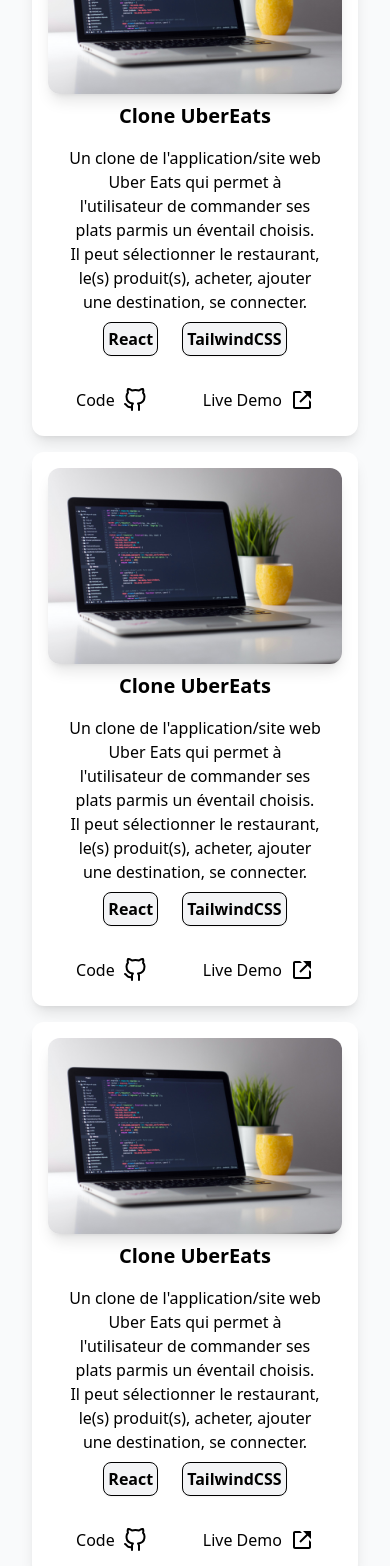
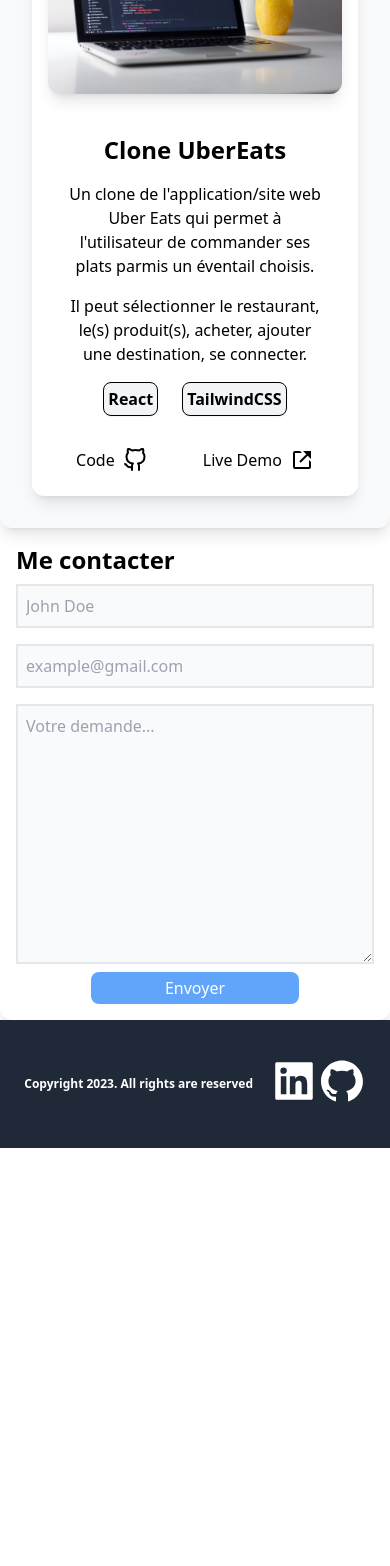
Before and after one commit to Delgorithm/portfolio, a React (Vite) app: page / in a window 390 px wide. Shown: the part 2780-4346 px from the top of the page. After the commit the page ends 3928 px from the top, so only its background shows below. Built offline with nearby package versions, Linux system fonts and the light colour scheme.

Commit message:
fix : responsive + some css

```diff
--- a/src/components/Buttons/BtnProjects/BtnProjectOne.jsx
+++ b/src/components/Buttons/BtnProjects/BtnProjectOne.jsx
@@ -16,9 +16,9 @@
                     rel='noopener noreferrer'
                     className='flex items-center gap-2 p-2 transition duration-200 ease-in-out hover:scale-105'
                 >
-                    <p>Code</p>
+                    <p className='md:text-2xl lg:text-3xl'>Code</p>
                     <button>
-                        <FiGithub className='text-2xl'/>
+                        <FiGithub className='text-2xl md:text-3xl lg:text-4xl'/>
                     </button>
                 </a>
             </div>
@@ -29,9 +29,9 @@
                     rel='noopener noreferrer'
                     className='flex items-center gap-2 p-2 transition duration-200 ease-in-out hover:scale-105'
                 >
-                    <p>Live Demo</p>
+                    <p className='md:text-2xl lg:text-3xl'>Live Demo</p>
                     <button>
-                        <BiLinkExternal className='text-2xl'/>
+                        <BiLinkExternal className='text-2xl md:text-3xl lg:text-4xl'/>
                     </button>
                 </a>
             </div>
--- a/src/components/Contact/Contact.jsx
+++ b/src/components/Contact/Contact.jsx
@@ -56,7 +56,7 @@
         <div className='flex justify-center'>
           <button
             type='submit'
-            className='bg-blue-400 rounded-lg p-1 active:opacity-70 w-52'
+            className='text-white bg-blue-400 rounded-lg p-1 active:opacity-70 w-52'
           >
             Envoyer
           </button>
--- a/src/components/Header/Header.jsx
+++ b/src/components/Header/Header.jsx
@@ -15,7 +15,8 @@
                         src="./img/pp00.jpeg"
                         alt=""
                         width={250}
-                        className=' md:w-80 lg:w-96'
+                        // className='xxsm:w-40 xsm:w-100 md:w-80 lg:w-96'
+                        className='w-40 md:w-80 lg:w-96'
                     />
                 </picture>
                 <h1 className='text-3xl text-center font-bold p-2 py-5 '>Développeur Front-End React</h1>
--- a/src/components/Projects/Projects.jsx
+++ b/src/components/Projects/Projects.jsx
@@ -1,6 +1,7 @@
 import React from 'react'
 import { AiOutlineLeft, AiOutlineRight } from 'react-icons/ai'
 import BtnProjectOne from '../Buttons/BtnProjects/BtnProjectOne'
+import DataProjects from '../data/DataProjects'
 
 const Projects = () => {
   return (
@@ -13,95 +14,26 @@
             <AiOutlineRight />
         </div>
 
-        {/* Project n 1 */}
-        <div className='m-4 p-4 rounded-xl shadow-lg text-center bg-white '>
-            <div>
+        {DataProjects.map((item, index) => (
+            <div
+                key={item.id}
+                className='m-4 p-4 rounded-xl shadow-lg text-center bg-white'
+            >
                 <picture>
-                    <img src="./img/img001.jpg" alt="" className='rounded-xl shadow-lg' />
+                    <img src={item.img} alt="" className='rounded-xl shadow-lg' />
                 </picture>
-                <p className='p-2 text-xl font-semibold'>Clone UberEats</p>
-                <p className='px-5 py-2'>Un clone de l'application/site web Uber Eats qui permet à l'utilisateur de commander ses plats parmis un éventail choisis. <br/>Il peut sélectionner le restaurant, le(s) produit(s), acheter, ajouter une destination, se connecter.</p>
-                <p className='flex justify-center gap-6'>
-                    <span className='font-semibold p-1 border border-black bg-gray-100 shadow-sm rounded-lg'>React</span>
-                    <span className='font-semibold p-1 border border-black bg-gray-100 shadow-sm rounded-lg'>TailwindCSS</span>
-                </p>
+                <p className='pt-10 text-2xl font-semibold md:text-3xl lg:text-4xl'>{item.title}</p>
+                <p className='px-5 p-4 md:text-xl lg:text-2xl'>{item.firstDescription}</p>
+                <p className='px-5 md:text-xl lg:text-2xl'>{item.secondDescription}</p>
+                <div  className='flex justify-center gap-6 pt-4'>
+                    <p className='font-semibold p-1 border border-black bg-gray-100 shadow-sm rounded-lg md:text-xl'>{item.firstTool}</p>
+                    <p className='font-semibold p-1 border border-black bg-gray-100 shadow-sm rounded-lg md:text-xl'>{item.secondTool}</p>
+                </div>
+                <div className='pt-6'>
+                    <BtnProjectOne />
+                </div>
             </div>
-            <div className='pt-6'>
-                <BtnProjectOne />
-            </div>
-        </div>
-
-        {/* Project n 2 */}
-        <div className='m-4 p-4 rounded-xl shadow-lg text-center bg-white'>
-            <div>
-                <picture>
-                    <img src="./img/img001.jpg" alt="" className='rounded-xl shadow-lg' />
-                </picture>
-                <p className='p-2 text-xl font-semibold'>Clone UberEats</p>
-                <p className='px-5 py-2'>Un clone de l'application/site web Uber Eats qui permet à l'utilisateur de commander ses plats parmis un éventail choisis. <br/>Il peut sélectionner le restaurant, le(s) produit(s), acheter, ajouter une destination, se connecter.</p>
-                <p className='flex justify-center gap-6'>
-                    <span className='font-semibold p-1 border border-black bg-gray-100 shadow-sm rounded-lg'>React</span>
-                    <span className='font-semibold p-1 border border-black bg-gray-100 shadow-sm rounded-lg'>TailwindCSS</span>
-                </p>
-            </div>
-            <div className='pt-6'>
-                <BtnProjectOne />
-            </div>
-        </div>
-
-        {/* Project n 3 */}
-        <div className='m-4 p-4 rounded-xl shadow-lg text-center bg-white'>
-            <div>
-                <picture>
-                    <img src="./img/img001.jpg" alt="" className='rounded-xl shadow-lg' />
-                </picture>
-                <p className='p-2 text-xl font-semibold'>Clone UberEats</p>
-                <p className='px-5 py-2'>Un clone de l'application/site web Uber Eats qui permet à l'utilisateur de commander ses plats parmis un éventail choisis. <br/>Il peut sélectionner le restaurant, le(s) produit(s), acheter, ajouter une destination, se connecter.</p>
-                <p className='flex justify-center gap-6'>
-                    <span className='font-semibold p-1 border border-black bg-gray-100 shadow-sm rounded-lg'>React</span>
-                    <span className='font-semibold p-1 border border-black bg-gray-100 shadow-sm rounded-lg'>TailwindCSS</span>
-                </p>
-            </div>
-            <div className='pt-6'>
-                <BtnProjectOne />
-            </div>
-        </div>
-
-        {/* Project n 4 */}
-        <div className='m-4 p-4 rounded-xl shadow-lg text-center bg-white'>
-            <div>
-                <picture>
-                    <img src="./img/img001.jpg" alt="" className='rounded-xl shadow-lg' />
-                </picture>
-                <p className='p-2 text-xl font-semibold'>Clone UberEats</p>
-                <p className='px-5 py-2'>Un clone de l'application/site web Uber Eats qui permet à l'utilisateur de commander ses plats parmis un éventail choisis. <br/>Il peut sélectionner le restaurant, le(s) produit(s), acheter, ajouter une destination, se connecter.</p>
-                <p className='flex justify-center gap-6'>
-                    <span className='font-semibold p-1 border border-black bg-gray-100 shadow-sm rounded-lg'>React</span>
-                    <span className='font-semibold p-1 border border-black bg-gray-100 shadow-sm rounded-lg'>TailwindCSS</span>
-                </p>
-            </div>
-            <div className='pt-6'>
-                <BtnProjectOne />
-            </div>
-        </div>
-
-        {/* Project n 5 */}
-        <div className='m-4 p-4 rounded-xl shadow-lg text-center bg-white'>
-            <div>
-                <picture>
-                    <img src="./img/img001.jpg" alt="" className='rounded-xl shadow-lg' />
-                </picture>
-                <p className='p-2 text-xl font-semibold'>Clone UberEats</p>
-                <p className='px-5 py-2'>Un clone de l'application/site web Uber Eats qui permet à l'utilisateur de commander ses plats parmis un éventail choisis. <br/>Il peut sélectionner le restaurant, le(s) produit(s), acheter, ajouter une destination, se connecter.</p>
-                <p className='flex justify-center gap-6'>
-                    <span className='font-semibold p-1 border border-black bg-gray-100 shadow-sm rounded-lg'>React</span>
-                    <span className='font-semibold p-1 border border-black bg-gray-100 shadow-sm rounded-lg'>TailwindCSS</span>
-                </p>
-            </div>
-            <div className='pt-6'>
-                <BtnProjectOne />
-            </div>
-        </div>
+        ))}
     </div>
   )
 }
--- /dev/null
+++ b/src/components/data/DataProjects.jsx
@@ -0,0 +1,13 @@
+const DataProjects = [
+    {
+        id: 1,
+        img: "./img/img001.jpg",
+        title: "Clone UberEats",
+        firstDescription: "Un clone de l'application/site web Uber Eats qui permet à l'utilisateur de commander ses plats parmis un éventail choisis.",
+        secondDescription: "Il peut sélectionner le restaurant, le(s) produit(s), acheter, ajouter une destination, se connecter.",
+        firstTool: "React",
+        secondTool: "TailwindCSS"
+    }
+]
+
+export default DataProjects;
--- a/tailwind.config.js
+++ b/tailwind.config.js
@@ -6,6 +6,10 @@
   ],
   theme: {
     extend: {
+      screens: {
+        'xsm': '400px',
+        'xxsm': '320px',
+      },
       fontFamily: {
         raleway: ['Raleway', 'sans-serif'],
       },
```
